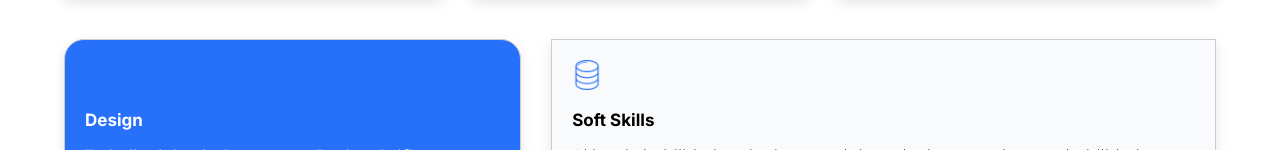
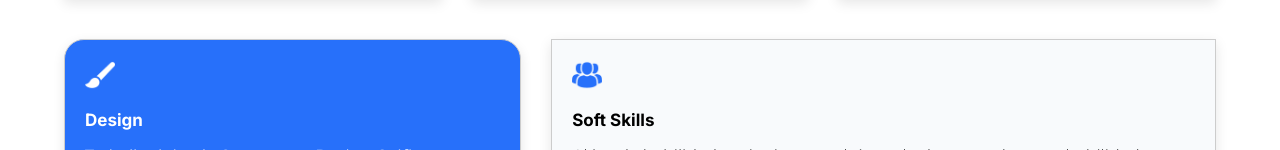
Before and after one commit to codArtic0/portfolio, a React (Vite) app: page / in a window 1280 px wide. Shown: the part 1262-1412 px from the top of the page. Built offline with nearby package versions, Linux system fonts and the light colour scheme.

Commit message:
STYLE: Icons

```diff
--- a/src/pages/Skills.jsx
+++ b/src/pages/Skills.jsx
@@ -51,7 +51,7 @@ export default function Skills(){
                 </div>
                 <div className="cards">
                     <div className="card-destaque">
-                        <img src="html.png" alt="Icone Aquarela" className="icon"/>
+                        <img src="pincel.png" alt="Icone Aquarela" className="icon"/>
                         <h3>Design</h3>
                         <div className="p-container-secundario">
                             <p>Trabalho há + de 6 anos com Design Gráfico, garantindo uma estética agradável ao seu site.</p>
@@ -64,7 +64,7 @@ export default function Skills(){
                         </ul>
                     </div>
                     <div className="card-principal">
-                        <img src="bd.png" alt="Icone Aquarela" className="icon"/>
+                        <img src="users.png" alt="Icone Aquarela" className="icon"/>
                         <h3>Soft Skills</h3>
                         <div className="p-container-principal">
                             <p>Além de habilidades técnicas, também vale destacar algumas habilidades sociais.</p>
```
Also changed, not shown: public/pincel.png (added), public/users.png (added).
